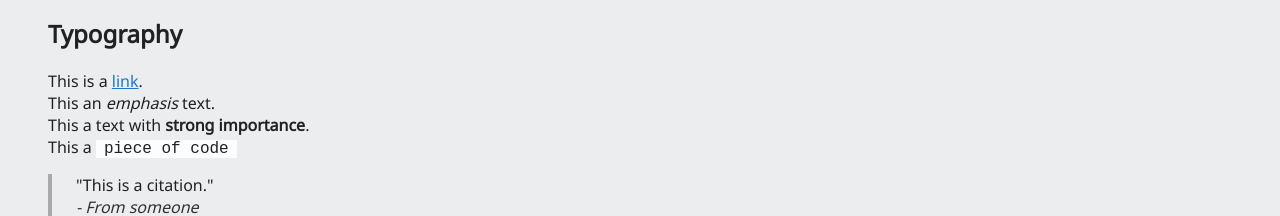
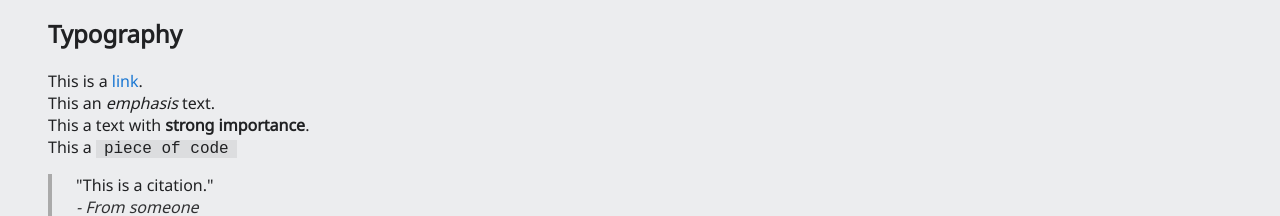
Before and after one commit to Sara-Morillon/mini-css, a React (Vite) app: page /typo in a window 1280 px wide. Shown: the part 288-504 px from the top of the page. Built offline with nearby package versions, Linux system fonts and the light colour scheme.

Commit message:
Fix typography

```diff
--- a/src/css/typography.less
+++ b/src/css/typography.less
@@ -1,26 +1,29 @@
 a {
   color: var(--palette-primary);
+  text-decoration: none;
 
   transition: all 0.1s ease-in-out;
 
   &:hover {
-    color: var(--palette-primary-dark);
+    text-decoration: underline;
   }
 }
 
 code {
+  --padding-vertical: 0;
   --padding-horizontal: 0.5rem;
 
-  padding: 0 var(--padding-horizontal);
+  padding: var(--padding-vertical) var(--padding-horizontal);
 
-  background-color: var(--palette-background-light);
+  background-color: var(--palette-background-dark);
 }
 
 blockquote {
+  --padding-vertical: 0;
   --padding-horizontal: 1.5rem;
 
   margin: 0;
-  padding: 0 var(--padding-horizontal);
+  padding: var(--padding-vertical) var(--padding-horizontal);
 
   border-left: 4px solid var(--palette-border);
 
```
